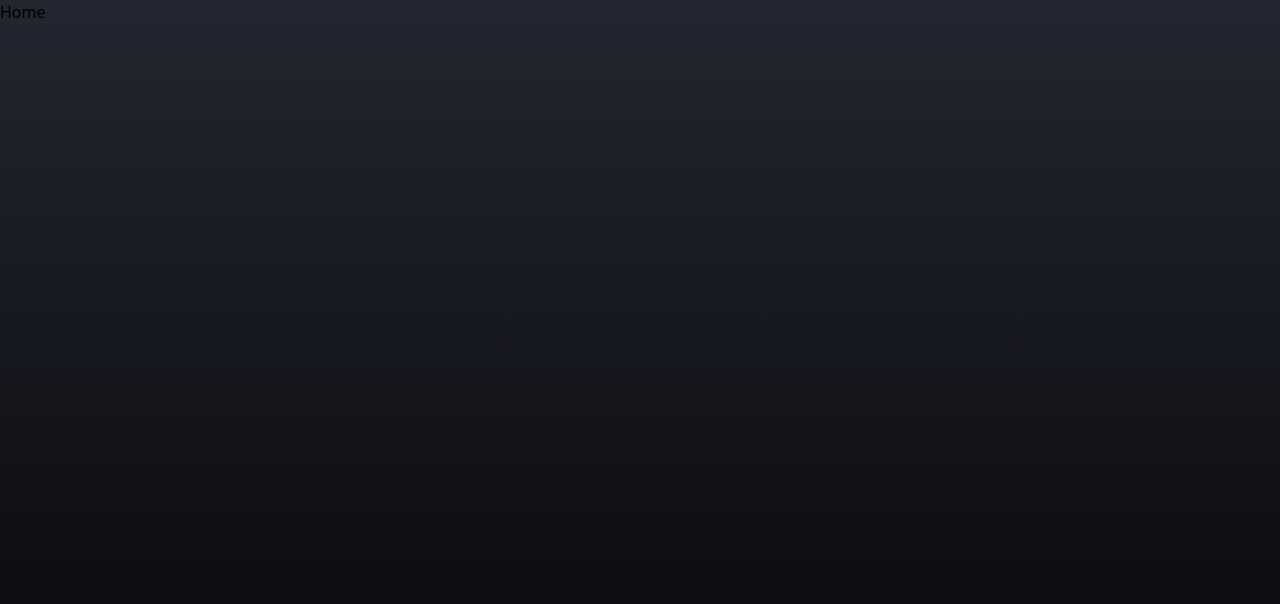
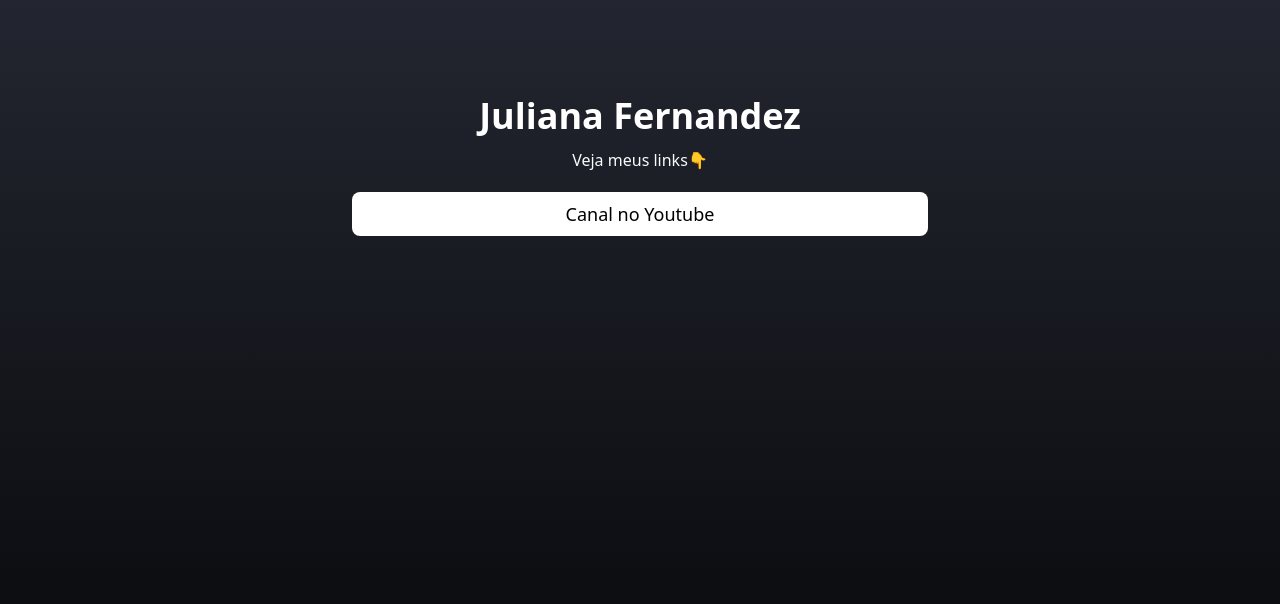
Before and after one commit to JuFML/devLinks, a React (Vite) app: page / in a window 1280 px wide. Shown: the top 604 px of the page. Built offline with nearby package versions, Linux system fonts and the light colour scheme.

Commit message:
feat: create home page with initial layout and structure

```diff
--- a/src/pages/home/index.tsx
+++ b/src/pages/home/index.tsx
@@ -2,7 +2,25 @@
 
 const Home = () => {
   return (
-    <div>Home</div>
+    <div className="flex flex-col w-full py-4 items-center justify-center">
+      <h1 className="md:text-4xl text-3xl font-bold text-white mt-20">Juliana Fernandez</h1>
+      <span className="text-gray-50 mb-5 mt-3">Veja meus links👇</span>
+
+      <main className="flex flex-col w-11/12 max-w-xl text-center">
+        <section className="bg-white mb-4 w-full py-2 rounded-lg select-none transition-transform hover:scale-105 cursor-pointer">
+          <a>
+            <p className="text-base md:text-lg">
+              Canal no Youtube
+            </p>
+          </a>
+        </section>
+
+        <footer className="flex justify-center gap-3 my-4">
+
+        </footer>
+
+      </main>
+    </div>
   )
 }
 
--- /dev/null
+++ b/tailwind.config.ts
@@ -0,0 +1,14 @@
+import type { Config } from 'tailwindcss';
+
+const config: Config = {
+  content: [
+    './index.html',
+    './src/**/*.{js,ts,jsx,tsx}',
+  ],
+  theme: {
+    extend: {},
+  },
+  plugins: [],
+}
+
+export default config;
```
